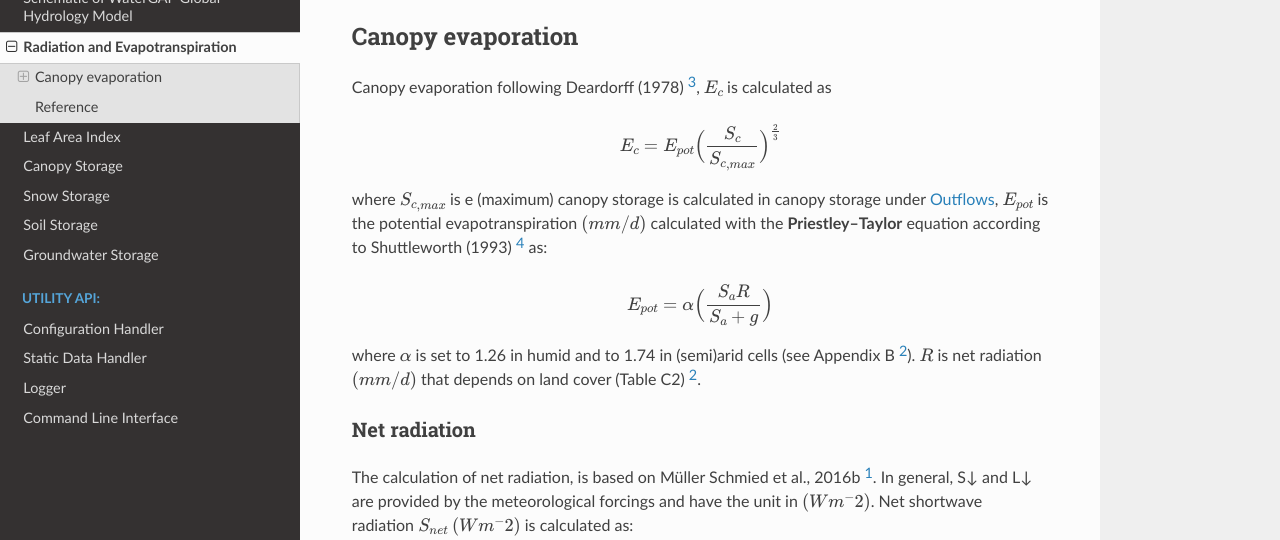
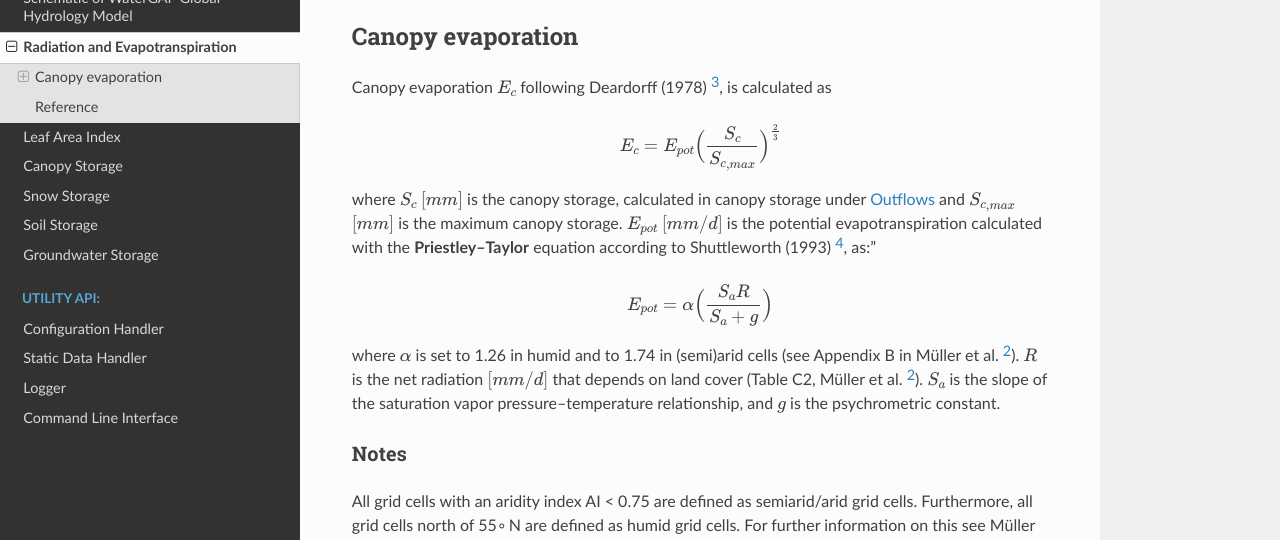
Before and after one commit to HydrologyFrankfurt/ReWaterGAP, a Sphinx documentation site: the page built from docs/api_docs/radiation_evapotranspiration.rst, in a window 1280 px wide and 900 px high, cut to the strip 360-900 px from the top of the window. Built offline with Sphinx 7.4.7 and the Read the Docs theme 2.0.0, drawn with Linux system fonts in a browser that asks for light colours; some of the changed text lies outside the part shown.

Commit message:
Update radiation_evapotranspiration.rst

```diff
--- a/docs/api_docs/radiation_evapotranspiration.rst
+++ b/docs/api_docs/radiation_evapotranspiration.rst
@@ -14,20 +14,22 @@
 
 Canopy evaporation
 ===================
-Canopy evaporation following  Deardorff (1978) [3]_, :math:`E_c`  is calculated as
+Canopy evaporation :math:`E_c` following Deardorff (1978) [3]_, is calculated as
 
 .. math::
    E_c = {E}_{pot}\Big(\frac{S_c}{{S_c}_{,max}}\Big)^\frac{2}{3}
 
-where :math:`{S_c}_{,max}` is e (maximum) canopy storage is calculated in canopy storage under :ref:`Outflows <canopy_outflows>`,
-:math:`{E}_{pot}` is the potential evapotranspiration :math:`(mm/d)` calculated with the **Priestley–Taylor** equation according to
-Shuttleworth (1993)  [4]_ as:
+where :math:`{S_c}` :math:`[mm]` is the canopy storage, calculated in canopy storage under :ref:`Outflows <canopy_outflows>` and :math:`{S_c}_{,max}` :math:`[mm]` is the maximum canopy storage. :math:`{E}_{pot}` :math:`[mm/d]` is the potential evapotranspiration calculated with the **Priestley–Taylor** equation according to Shuttleworth (1993) [4]_, as:"
 
 .. math::
    {E}_{pot} = \alpha\Big(\frac{S_a R}{S_a + g}\Big)
 
-where :math:`\alpha` is set to 1.26 in humid and to 1.74 in (semi)arid cells (see Appendix B [2]_).
-:math:`R` is net radiation :math:`(mm/d)` that depends on land cover (Table C2) [2]_.
+where :math:`\alpha` is set to 1.26 in humid and to 1.74 in (semi)arid cells (see Appendix B in Müller et al. [2]_). :math:`R` is the net radiation :math:`[mm/d]` that depends on land cover (Table C2, Müller et al. [2]_). :math:`{S_a}` is the slope of the saturation vapor pressure–temperature relationship, and :math:`g` is the psychrometric constant.
+
+Notes
+-----
+All grid cells with an aridity index AI < 0.75 are defined as semiarid/arid grid cells. Furthermore, all grid cells north of 55∘ N are defined as humid grid cells.
+For further information on this see Müller et al. [3] Appendix B.
 
 Net radiation
 --------------
```
